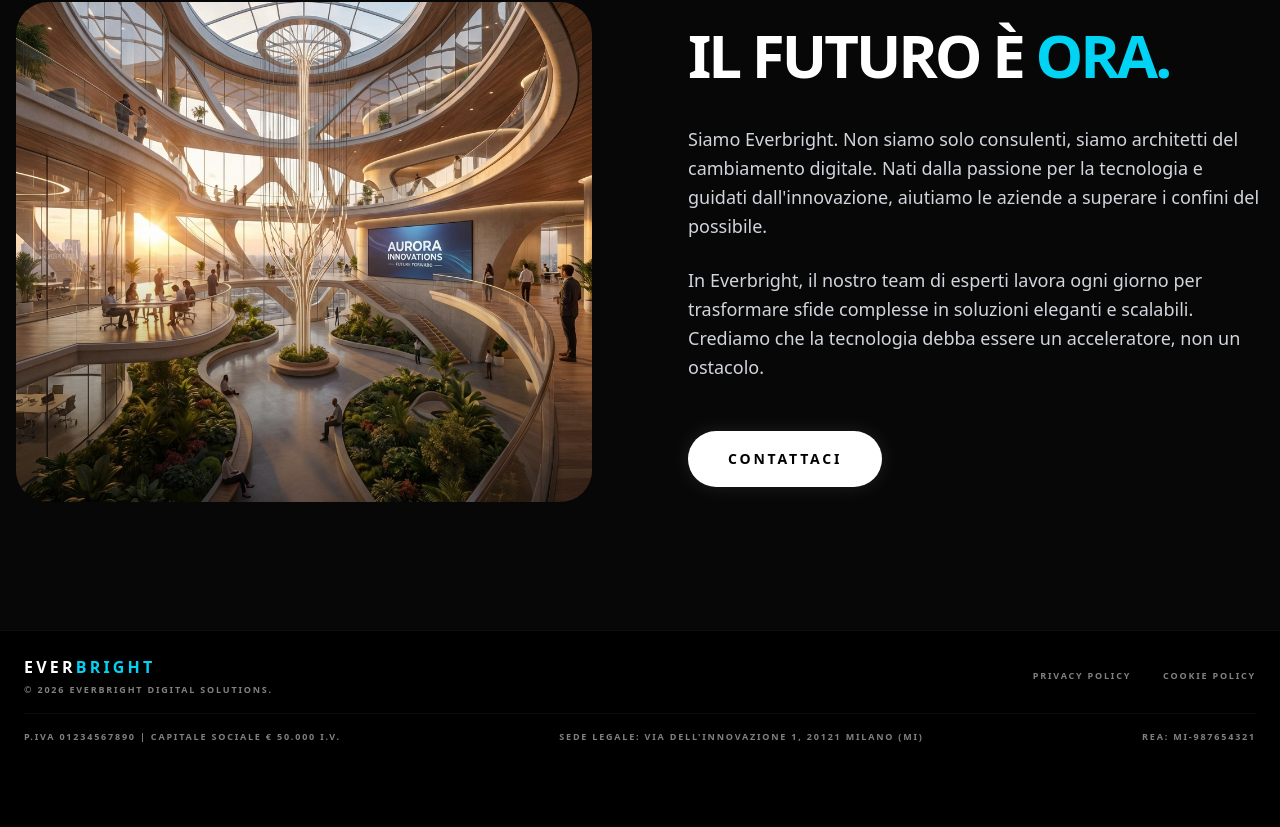
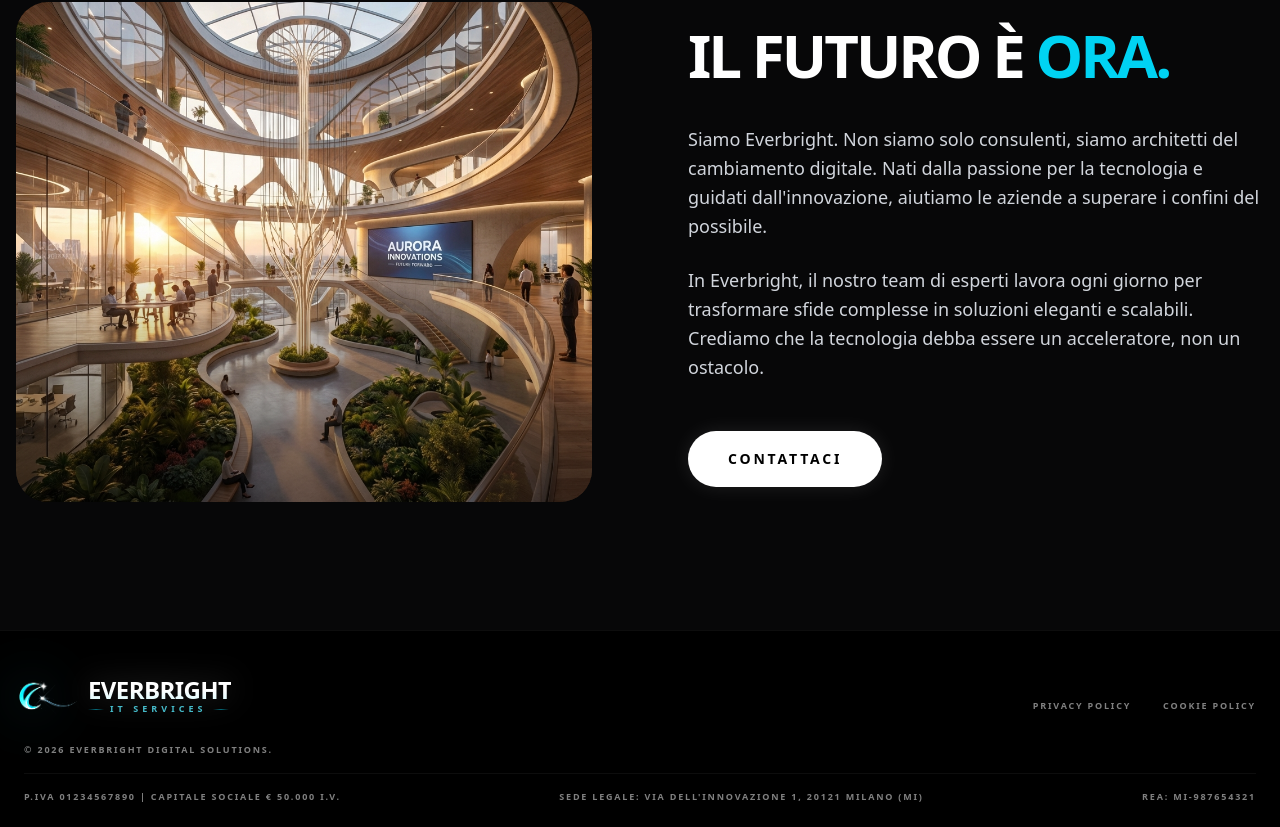
Before and after one commit to Aptul9/everbright-frontend, a Next.js app: page / in a window 1280 px wide. Shown: the part 4226-5053 px from the top of the page. Before the commit the page ends 4993 px from the top, so only its background shows below. Built offline with nearby package versions, Linux system fonts and the light colour scheme.

Commit message:
footer logo

```diff
--- a/components/Footer.tsx
+++ b/components/Footer.tsx
@@ -4,12 +4,30 @@ export function Footer() {
             <div className="container mx-auto px-6 relative z-10 flex flex-col gap-4 transition-transform duration-700 ease-out hover:scale-[1.01] cursor-default">
                 <div className="flex flex-col md:flex-row justify-between items-center gap-4">
                     {/* Logo & Copyright */}
-                    <div className="flex flex-col items-center md:items-start space-y-1">
-                        <div className="flex items-center text-base font-black tracking-[0.2em] uppercase transition-all duration-300 cursor-pointer">
-                            <span className="text-white everbright-highlight group-hover/footer:drop-shadow-[0_0_15px_rgba(255,255,255,0.4)] transition-all duration-1000">EVER</span>
-                            <span className="text-cyan-400 everbright-highlight group-hover/footer:text-white group-hover/footer:drop-shadow-[0_0_15px_rgba(255,255,255,0.4)] transition-all duration-1000">BRIGHT</span>
+                    <div className="flex flex-col items-center md:items-start space-y-2">
+                        {/* Logo Section - Matching Navbar */}
+                        <div className="flex items-center gap-0 transition-transform duration-300 hover:scale-105">
+                            <div className="relative w-20 h-20 flex-shrink-0 -ml-4 flex items-center justify-center">
+                                <img
+                                    src="/logo-icon.png"
+                                    alt="Everbright"
+                                    className="w-full h-full object-contain mix-blend-screen brightness-125 scale-140 drop-shadow-[0_0_20px_rgba(34,211,238,0.5)]"
+                                />
+                            </div>
+                            <div className="flex flex-col -space-y-1 font-inter">
+                                <div className="text-xl md:text-2xl font-black tracking-tight uppercase text-transparent bg-clip-text bg-gradient-to-b from-white via-white to-cyan-100 drop-shadow-[0_0_15px_rgba(255,255,255,0.2)]">
+                                    EVERBRIGHT
+                                </div>
+                                <div className="flex items-center gap-1.5">
+                                    <div className="h-[1px] w-4 bg-gradient-to-r from-transparent via-cyan-400/50 to-transparent" />
+                                    <span className="text-[8px] md:text-[9px] font-bold tracking-[0.45em] text-cyan-300/80 uppercase whitespace-nowrap">
+                                        IT SERVICES
+                                    </span>
+                                    <div className="h-[1px] w-4 bg-gradient-to-r from-transparent via-cyan-400/50 to-transparent" />
+                                </div>
+                            </div>
                         </div>
-                        <p className="text-white/50 text-[9px] font-bold tracking-[0.2em] uppercase transition-all duration-300 cursor-pointer">
+                        <p className="text-white/50 text-[9px] font-bold tracking-[0.2em] uppercase transition-all duration-300">
                             © {new Date().getFullYear()} <span className="everbright-highlight group-hover/footer:text-white group-hover/footer:drop-shadow-[0_0_10px_rgba(255,255,255,0.5)] transition-all duration-1000">EVERBRIGHT</span> DIGITAL SOLUTIONS.
                         </p>
                     </div>
```
